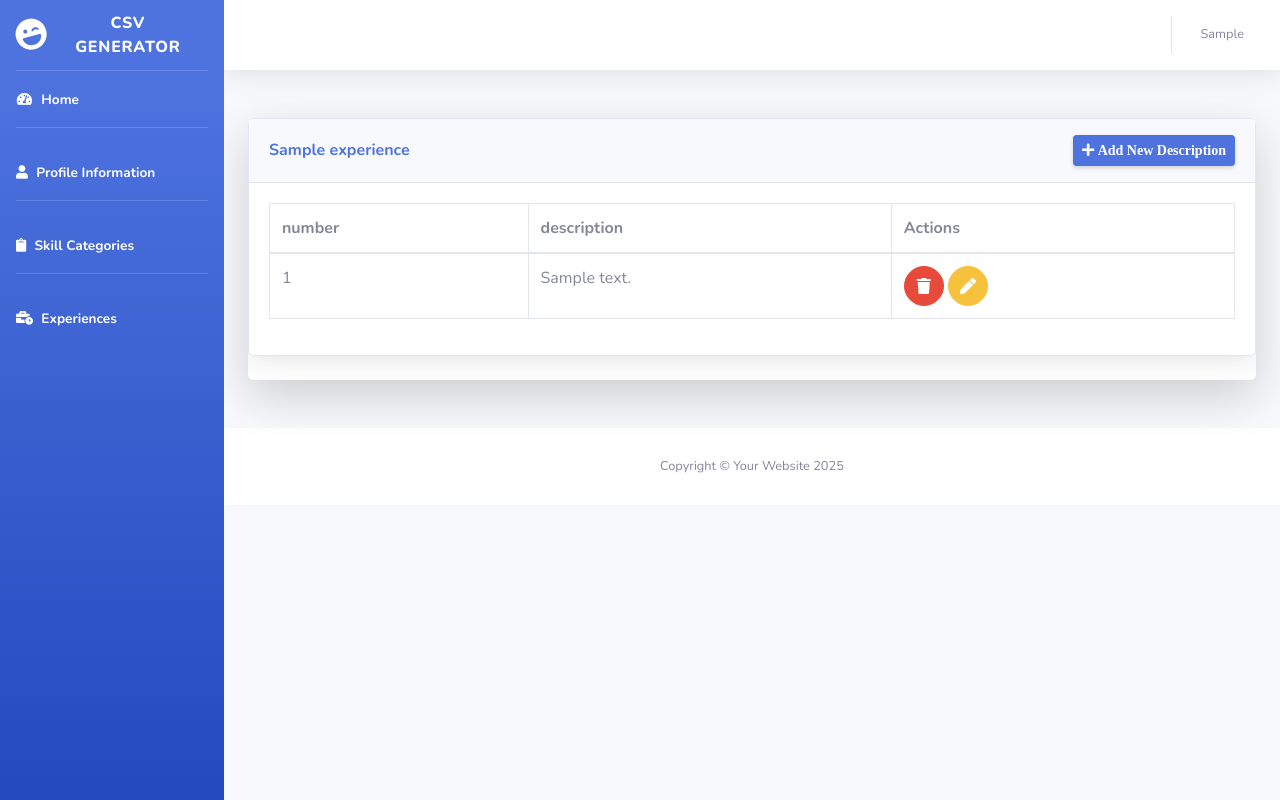
After one commit to mehdiiv/resume-generator, a Django app: page /experiences/1 in a window 1280 px wide. The commit adds this page. Run offline with Django 5.2, Linux system fonts and the light colour scheme; a user stored in the database is signed in; tables that the repository leaves empty hold one stand-in row (values such as "Sample post"); some libraries are stand-ins or nearby versions.

Commit message:
description

```diff
--- a/experiences_app/models.py
+++ b/experiences_app/models.py
@@ -22,3 +22,17 @@ class Experience(models.Model):
 
     class Meta:
         db_table = 'experiences'
+
+
+class ExperienceDescription(models.Model):
+    experience = models.ForeignKey(
+        Experience, on_delete=models.CASCADE,
+        related_name='experience_descriptions'
+    )
+    description = models.TextField(
+        max_length=1024, blank=False,
+        unique=True
+        )
+
+    class Meta:
+        db_table = 'experience_descriptions'
--- a/experiences_app/urls.py
+++ b/experiences_app/urls.py
@@ -1,17 +1,38 @@
 from django.urls import path
 from experiences_app.views import (
     ExperienceListView, ExperienceCreateView,
-    ExperienceDeleteView, ExperienceEditView
+    ExperienceDeleteView, ExperienceEditView,
+    ExperienceDescriptionCreateView, ExperienceDescriptionEditView,
+    ExperienceDescriptionDeleteView, ExperienceDetailView
     )
 
 
 urlpatterns = [
-    path('', ExperienceCreateView.as_view(),
+    path('new', ExperienceCreateView.as_view(),
          name='experience_new'),
-    path('skill_categories', ExperienceListView.as_view(),
+
+    path('', ExperienceListView.as_view(),
          name='experiences_list'),
-    path('<int:pk_experience>/experience_delete/', ExperienceDeleteView.as_view(),
+
+    path('<int:pk_experience>/delete/', ExperienceDeleteView.as_view(),
          name='experience_delete'),
-    path('<int:pk_experience>/experience_edit', ExperienceEditView.as_view(),
+
+    path('<int:pk_experience>/edit', ExperienceEditView.as_view(),
          name='experience_update'),
+
+    path('<int:pk_experience>', ExperienceDetailView.as_view(),
+         name='experience_detail'),
+
+    path('<int:pk_experience>/experience_descriptions', ExperienceDescriptionCreateView.as_view(),
+         name='description_new'),
+
+    path(
+        '<int:pk_experience>/experience_descriptions/<int:pk_description>/delete',
+        ExperienceDescriptionDeleteView.as_view(),
+        name='description_delete'
+         ),
+    path(
+        '<int:pk_experience>/experience_descriptions/<int:pk_description>/edit', ExperienceDescriptionEditView.as_view(),
+        name='description_edit'
+         ),
 ]
--- a/experiences_app/views.py
+++ b/experiences_app/views.py
@@ -1,8 +1,8 @@
 from django.shortcuts import render, redirect
 from django.views.generic import TemplateView
-from experiences_app.models import Experience
+from experiences_app.models import Experience, ExperienceDescription
 from user_app.views import MyLoginRequiredMixin
-from experiences_app.forms import ExperienceForm
+from experiences_app.forms import ExperienceForm, ExperienceDescriptionForm
 
 
 class ExperienceListView(MyLoginRequiredMixin, TemplateView):
@@ -27,7 +27,7 @@ class ExperienceCreateView(MyLoginRequiredMixin, TemplateView):
         if form.is_valid():
             form.instance.user = request.user
             form.save()
-            experiences = request.user.experiences.all()
+            request.user.experiences.all()
             return redirect('experiences_list')
         return render(request, self.template_name, {'form': form})
 
@@ -63,3 +63,84 @@ class ExperienceEditView(MyLoginRequiredMixin, TemplateView):
         return render(
             request, 'experiences/new_and_edit.html', {'form': form}
             )
+class ExperienceDetailView(MyLoginRequiredMixin, TemplateView):
+    template_name = 'experiences/detail.html'
+
+    def get(self, request, pk_experience):
+        try:
+            experience = request.user.experiences.get(id=pk_experience)
+            descriptions = ExperienceDescription.objects.all().filter(experience_id=pk_experience)
+            context = {
+                'experience_object': experience,
+                'descriptions_ojecsts': descriptions
+                }
+            return render(
+                request, self.template_name, context
+                )
+        except Experience.DoesNotExist:
+            return redirect('not_found')
+
+
+class ExperienceDescriptionCreateView(MyLoginRequiredMixin, TemplateView):
+    template_name = 'experience_descriptions/new_and_edit.html'
+
+    def get(self, request, pk_experience):
+        try:
+            request.user.experiences.get(id=pk_experience)
+            context = {'form': ExperienceDescriptionForm}
+            return render(request, self.template_name, context)
+        except Experience.DoesNotExist:
+            return redirect('not_found')
+
+    def post(self, request, pk_experience):
+        try:
+            request.user.experiences.get(id=pk_experience)
+            form = ExperienceDescriptionForm(request.POST)
+            form.instance.experience_id = pk_experience
+            if form.is_valid():
+                form.save()
+                return redirect('experience_detail', pk_experience)
+            return render(request, self.template_name, {'form': form})
+        except Experience.DoesNotExist:
+            return redirect('not_found')
+
+
+class ExperienceDescriptionDeleteView(MyLoginRequiredMixin, TemplateView):
+
+    def get(self, request, pk_experience, pk_description):
+        try:
+            experience = request.user.experiences.get(id=pk_experience)
+            experience.experience_descriptions.get(id=pk_description).delete()
+            return redirect('experience_detail', pk_experience)
+        except (Experience.DoesNotExist, ExperienceDescription.DoesNotExist):
+            return redirect('not_found')
+
+
+class ExperienceDescriptionEditView(MyLoginRequiredMixin, TemplateView):
+    template_name = 'experience_descriptions/new_and_edit.html'
+
+    def get(self, request, pk_experience, pk_description):
+        try:
+            experience = request.user.experiences.get(id=pk_experience)
+            experiencedescription = experience.experience_descriptions.get(id=pk_description)
+            form = ExperienceDescriptionForm(instance=experiencedescription)
+            context = {'form': form}
+            return render(
+                request, self.template_name, context
+            )
+        except (Experience.DoesNotExist, ExperienceDescription.DoesNotExist):
+            return redirect('not_found')
+
+    def post(self, request, pk_experience, pk_description):
+        try:
+            experience = request.user.experiences.get(id=pk_experience)
+            experiencedescription = experience.experience_descriptions.get(id=pk_description)
+            form = ExperienceDescriptionForm(request.POST, instance=experiencedescription)
+            if form.is_valid():
+                form.save()
+                return redirect('experience_detail', pk_experience)
+            return render(
+                request, self.template_name, {'form': form}
+            )
+        except (Experience.DoesNotExist, ExperienceDescription.DoesNotExist):
+            return redirect('not_found')
--- a/skill/urls.py
+++ b/skill/urls.py
@@ -8,25 +8,32 @@ from skill.views import (
 
 
 urlpatterns = [
-    path('', SkillCategoryCreateView.as_view(),
+    path('new', SkillCategoryCreateView.as_view(),
          name='skill_category_new'),
-    path('skill_categories', SkillCategoriesView.as_view(),
+
+    path('', SkillCategoriesView.as_view(),
          name='skill_categories_list'),
-    path('skill_delete/<int:pk_category>', SkillCategoryDeleteView.as_view(),
+
+    path('<int:pk_category>/delete', SkillCategoryDeleteView.as_view(),
          name='skill_category_delete'),
-    path('<int:pk_category>/skill_edit', SkillCategoryEditView.as_view(),
+
+    path('<int:pk_category>/edit', SkillCategoryEditView.as_view(),
          name='skill_category_update'),
-    path('skill_category/<int:pk_category>', SkillCategoryDetailView.as_view(),
+
+    path('<int:pk_category>', SkillCategoryDetailView.as_view(),
          name='skill_category_detail'),
-    path('<int:pk_category>', SkillCreateView.as_view(),
+
+    path('<int:pk_category>/skills', SkillCreateView.as_view(),
          name='skill_new'),
+
     path(
-        '<int:pk_category>/skill_delete/<int:pk_skill>',
+        '<int:pk_category>/skills/<int:pk_skill>/delete',
         SkillDeleteView.as_view(),
+
         name='skill_delete'
          ),
     path(
-        '<int:pk_category>/skill_edit/<int:pk_skill>', SkillEditView.as_view(),
+        '<int:pk_category>/skills/<int:pk_skill>/edit', SkillEditView.as_view(),
         name='skill_edit'
          ),
 ]
--- a/skill/views.py
+++ b/skill/views.py
@@ -48,7 +48,9 @@ class SkillCategoryEditView(MyLoginRequiredMixin, TemplateView):
         try:
             category = request.user.skill_categories.get(id=pk_category)
             context = {'form': SkillCategoryForm(instance=category)}
-            return redirect('skill_categories_list')
+            return render(
+                request, 'skill_categories/new_and_edit.html', context
+                )
         except SkillCategory.DoesNotExist:
             return redirect('not_found')
 
--- /dev/null
+++ b/templates/experiences/detail.html
@@ -0,0 +1,47 @@
+{% extends 'main_layout.html' %}
+{% load static %}
+
+{% block content %}
+    <div class="card o-hidden border-0 shadow-lg my-5">
+        <div class="card shadow mb-4">
+            <div class="card-header py-3 d-flex flex-row align-items-center justify-content-between">
+                <h6 class="m-0 font-weight-bold text-primary">{{experience_object.title}}</h6>
+                <a href="{% url 'description_new' experience_object.id %}" class="btn btn-sm btn-primary shadow-sm">
+                    <i class="fas fa-solid fa-plus">
+                        <span>Add New Description</span>
+                    </i>
+                </a>
+            </div>
+            <div class="card-body">
+                <div class="table-responsive">
+                    <table class="table table-bordered" id="dataTable" width="100%" cellspacing="0">
+                        <thead>
+                            <tr>
+                                <th>number</th>
+                                <th>description</th>
+                                <th>Actions</th>
+                            </tr>
+                        </thead>
+                        <tbody>
+                            {% for object in descriptions_ojecsts %}
+                            <tr>
+                                <td>{{ forloop.counter }}</td>
+                                <td>{{ object.description }}</td>
+                                <td>
+                                    <a href="{% url 'description_delete' experience_object.id object.id %}" class="btn btn-danger btn-circle">
+                                        <i class="fas fa-trash"></i>
+                                    </a>
+                                    <a href="{% url 'description_edit' experience_object.id object.id %}" class="btn btn-warning btn-circle">
+                                        <i class="fas fa-sharp fa-regular fa-pen"></i>
+                                    </a>
+
+                                </td>
+                            </tr>
+                            {% endfor %}
+                        </tbody>
+                    </table>
+                </div>
+            </div>
+        </div>
+    </div>
+{% endblock content %}
--- a/templates/experiences/list.html
+++ b/templates/experiences/list.html
@@ -45,6 +45,9 @@
                                     <a href="{% url 'experience_delete' object.id %}" class="btn btn-danger btn-circle">
                                         <i class="fas fa-trash"></i>
                                     </a>
+                                    <a href="{% url 'experience_detail' object.id %}" class="btn btn-info btn-circle">
+                                        <i class="fas fa-info-circle"></i
+                                    </a>
                                 </td>
                             </tr>
                             {% endfor %}
```
Also changed, not shown: experiences_app/forms.py (+7 -1 lines), experiences_app/test/test_form.py (+10 -1 lines), experiences_app/test/test_models.py (+11 -2 lines), experiences_app/test/test_url.py (+20 -2 lines), experiences_app/test/test_views.py (+244 -2 lines), skill/test/test_views.py (+1 -1 lines), templates/experience_descriptions/new_and_edit.html (added, +40 -0 lines), experiences_app/migrations/0002_experiencedescription.py (added).
